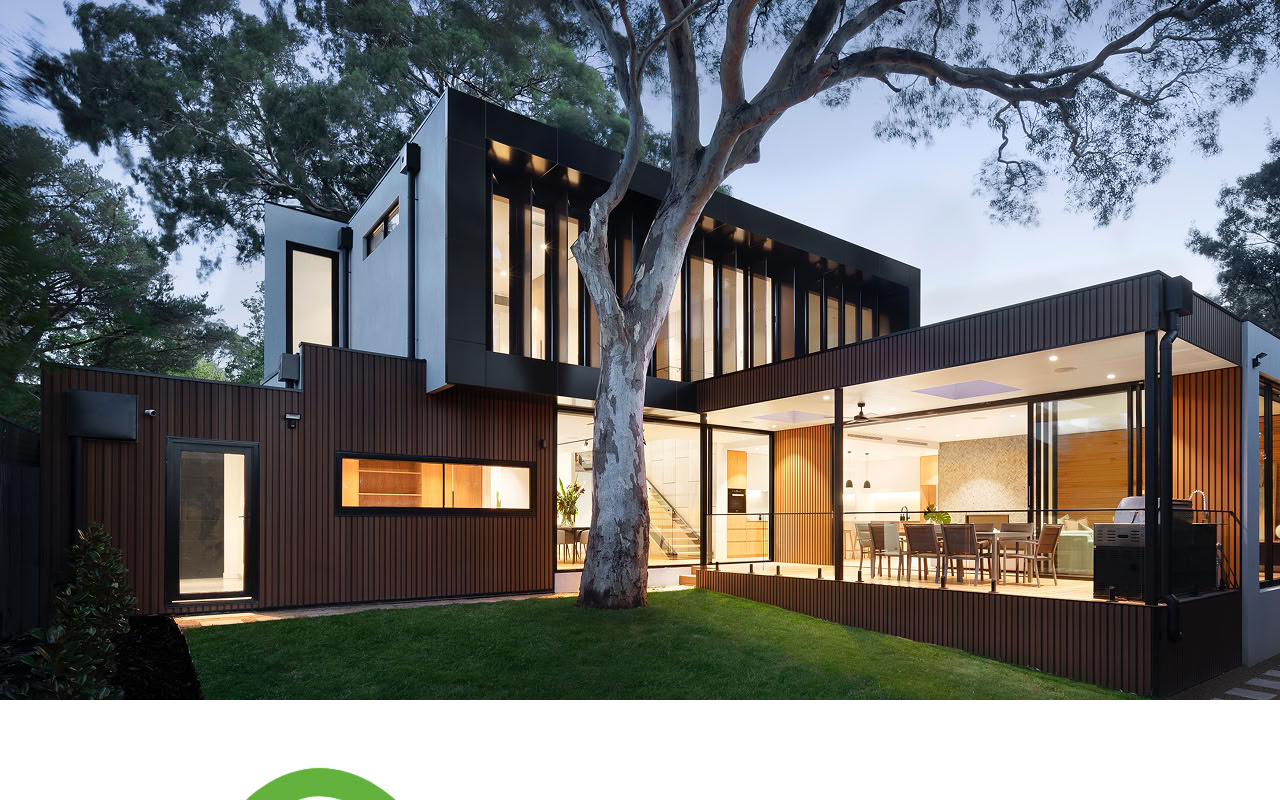
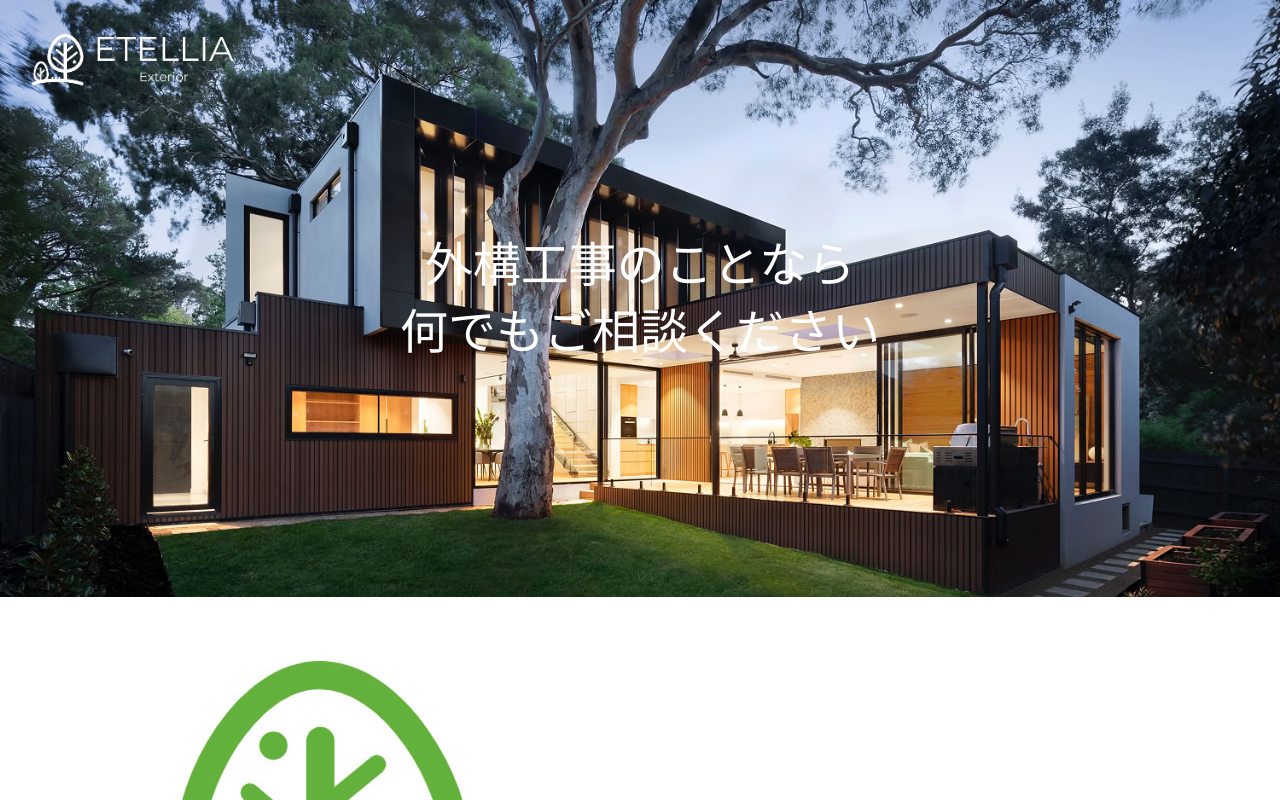
Before and after one commit to yk6340/assignment1_02, a plain HTML site: page index.html in a window 1280 px wide. Shown: the top 800 px of the page. Drawn offline with Linux system fonts and the light colour scheme; files that its build step writes are made by us from their sources.

Commit message:
section1 cssまで

```diff
--- a/css/style.css
+++ b/css/style.css
@@ -18,3 +18,50 @@ h1 {
     }
 
 }
+
+/* 共通フォント */
+body {
+    font-family: 'Noto Serif JP', serif;
+}
+
+/* セクション1 */
+.hero {
+    position: relative;
+    width: 100%;
+    max-width: 1500px;
+    /* デスクトップ上限 */
+    height: auto;
+    aspect-ratio: 15 / 7;
+    /* 1500x700の比率を維持する */
+    margin: 0 auto;
+    overflow: hidden;
+}
+
+.hero img:first-of-type {
+    width: 100%;
+    height: 100%;
+    object-fit: cover;
+    display: block;
+}
+
+/* 重ねるテキスト */
+.hero h2 {
+    font-size: clamp(24px, 5vw, 48px);
+    /* 最小24px〜最大48pxの間で変動 */
+    font-weight: 500;
+    position: absolute;
+    top: 50%;
+    left: 50%;
+    transform: translate(-50%, -50%);
+    color: white;
+    text-align: center;
+    line-height: 1.4;
+}
+
+.hero .logo {
+    width: clamp(120px, 16.7vw, 250px);
+    height: auto;
+    position: absolute;
+    top: 2vw;
+    left: 2vw;
+}
--- a/index.html
+++ b/index.html
@@ -5,14 +5,18 @@
     <meta charset="UTF-8">
     <meta name="viewport" content="width=device-width, initial-scale=1.0">
     <title>ETTELIA Exterior 株式会社</title>
-    <link rel="stylesheet" href="reset.css" />
-    <link rel="stylesheet" href="style.css" />
+    <link href="https://fonts.googleapis.com/css2?family=Noto+Serif+JP&display=swap" rel="stylesheet">
+
+    <link rel="stylesheet" href="css/reset.css" />
+    <link rel="stylesheet" href="css/style.css" />
 </head>
 
 <body>
     <main>
         <section id="section1" class="hero">
-            <img src="./images/top.jpg" alt="top" /> <!-- セクション1の内容 -->
+            <img src="./images/top.jpg" alt="top" />
+            <h2>外構工事のことなら<br>何でもご相談ください</h2>
+            <img src="./images/logo_top.png" alt="top" class="logo" />
         </section>
 
         <section id="section2" class="business">
```
Also changed, not shown: images/logo_top.jpg, images/logo_top.png (renamed from images/top_logo.png), 1 other file.
